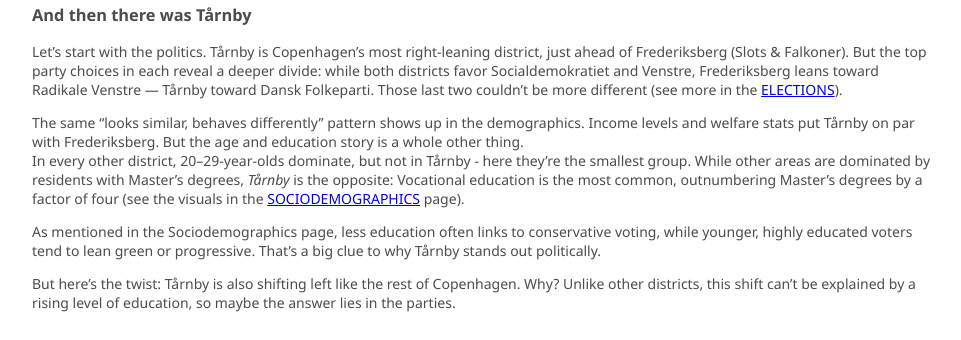
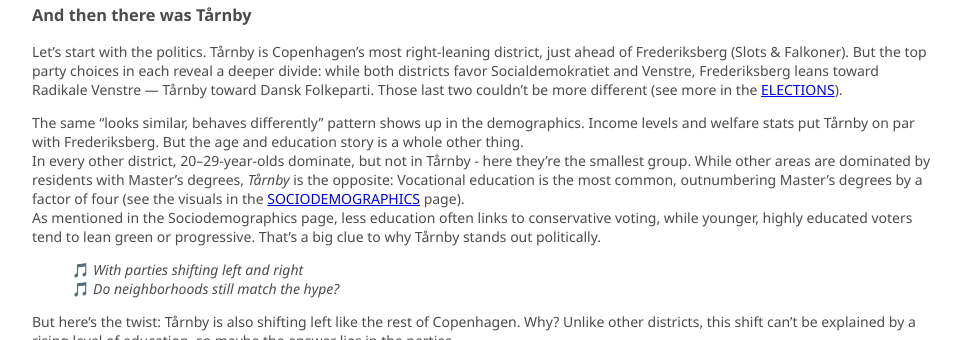
Before and after one commit to johannefranck/johannefranck.github.io, a Jekyll site: the page built from studycase.markdown, in a window 1280 px wide and 900 px high, scrolled down 875 px, cut to the strip 0-340 px from the top of the window. Shown: the whole strip, without its empty margins (158-1119 px from the left). Built offline with Jekyll 4.4.1, drawn with Linux system fonts in a browser that asks for light colours.

Commit message:
music lyric added

```diff
--- a/studycase.markdown
+++ b/studycase.markdown
@@ -9,8 +9,6 @@ hero_subtitle: Tying the Elections data and Demographics data Together.
 ---
 
 ## <a id="finalinsights"></a>Reading between the Data
-
-
 
 After exploring how elections have evolved over the past two decades, and examining the demographic shifts shaping Copenhagen's population, we now bring these two perspectives together.
 
@@ -25,8 +23,10 @@ Let’s start with the politics. Tårnby is Copenhagen’s most right-leaning di
 
 The same “looks similar, behaves differently” pattern shows up in the demographics. Income levels and welfare stats put Tårnby on par with Frederiksberg. But the age and education story is a whole other thing.
 In every other district, 20–29-year-olds dominate, but not in Tårnby - here they’re the smallest group. While other areas are dominated by residents with Master’s degrees, *Tårnby* is the opposite: Vocational education is the most common, outnumbering Master’s degrees by a factor of four (see the visuals in the [SOCIODEMOGRAPHICS](../demographics#Sociodemographics) page).
+As mentioned in the Sociodemographics page, less education often links to conservative voting, while younger, highly educated voters tend to lean green or progressive. That’s a big clue to why Tårnby stands out politically.
 
-As mentioned in the Sociodemographics page, less education often links to conservative voting, while younger, highly educated voters tend to lean green or progressive. That’s a big clue to why Tårnby stands out politically.
+> 🎵 *With parties shifting left and right*
+> 🎵 *Do neighborhoods still match the hype?*
 
 But here’s the twist: Tårnby is also shifting left like the rest of Copenhagen. Why?
 Unlike other districts, this shift can’t be explained by a rising level of education, so maybe the answer lies in the parties.
```
